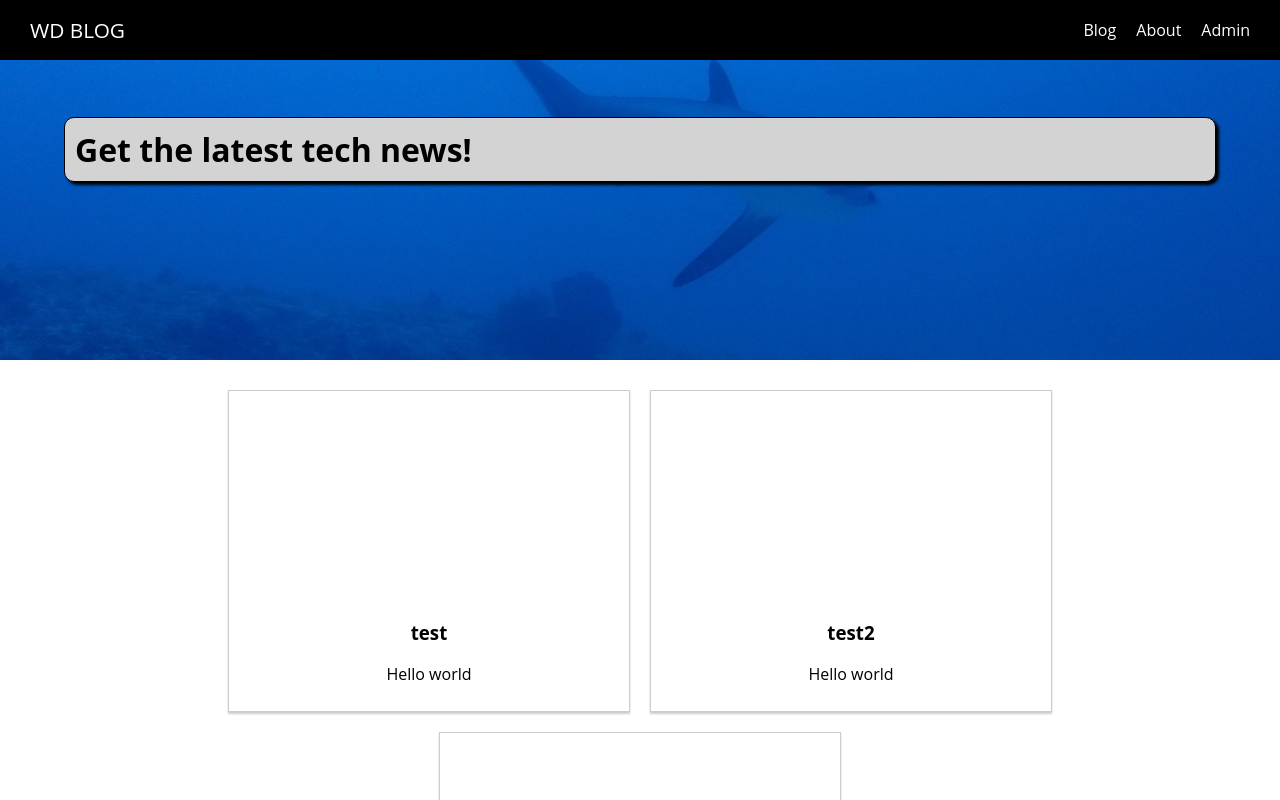
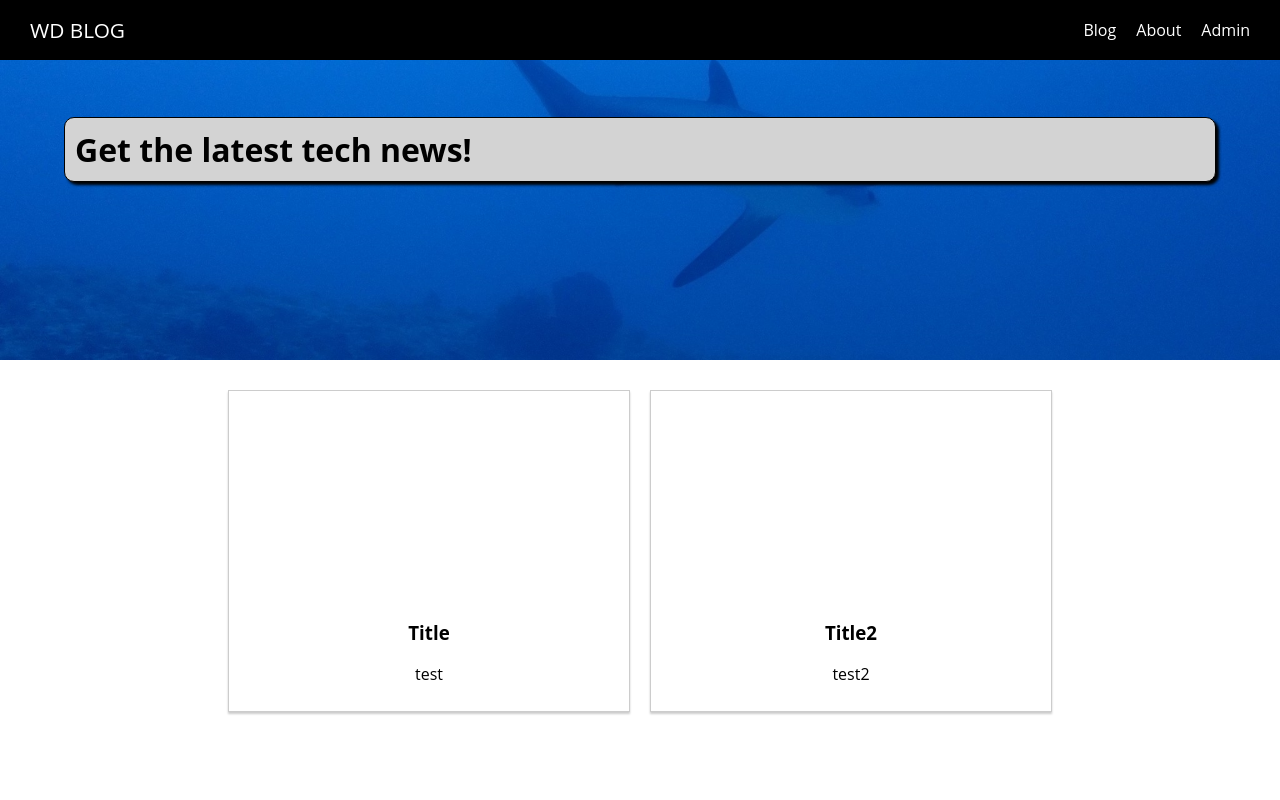
Before and after one commit to Yukio0315/Udemy-Nuxt-2, a Nuxt app: page / in a window 1280 px wide. Shown: the top 800 px of the page. Built offline with nearby package versions, Linux system fonts and the light colour scheme; a web font is replaced by a local one.

Commit message:
changed post hardcode

```diff
--- a/components/Posts/PostList.vue
+++ b/components/Posts/PostList.vue
@@ -1,11 +1,15 @@
 <template>
   <section class="post-list">
     <!-- eslint-disable-next-line prettier/prettier -->
-    <PostPreview id="1" :is-admin="isAdmin" thumbnail title="test" preview-text="Hello world" />
-    <!-- eslint-disable-next-line prettier/prettier -->
-    <PostPreview id="2" :is-admin="isAdmin" thumbnail title="test2" preview-text="Hello world" />
-    <!-- eslint-disable-next-line prettier/prettier -->
-    <PostPreview id="3" :is-admin="isAdmin" thumbnail title="test3" preview-text="Hello world" />
+    <PostPreview
+      v-for="post in posts"
+      :id="post.id"
+      :key="post.id"
+      :is-admin="isAdmin"
+      :thumbnail="post.thumbnail"
+      :title="post.title"
+      :preview-text="post.previewText"
+    />
   </section>
 </template>
 
@@ -19,6 +23,10 @@ export default {
     isAdmin: {
       type: Boolean,
       default: false
+    },
+    posts: {
+      type: Array,
+      required: true
     }
   }
 }
--- a/pages/index.vue
+++ b/pages/index.vue
@@ -3,7 +3,7 @@
     <section class="intro">
       <h1>Get the latest tech news!</h1>
     </section>
-    <PostList :is_admin="false" />
+    <PostList :is_admin="false" :posts="loadedPosts" />
   </div>
 </template>
 
@@ -13,6 +13,28 @@ import PostList from '@/components/Posts/PostList'
 export default {
   components: {
     PostList
+  },
+  data() {
+    return {
+      loadedPosts: [
+        {
+          id: '1',
+          author: 'Test',
+          previewText: 'test',
+          title: 'Title',
+          content: 'This is sample',
+          thumbnail: ''
+        },
+        {
+          id: '2',
+          author: 'Test',
+          previewText: 'test2',
+          title: 'Title2',
+          content: 'This is sample2',
+          thumbnail: ''
+        }
+      ]
+    }
   }
 }
 </script>
```
